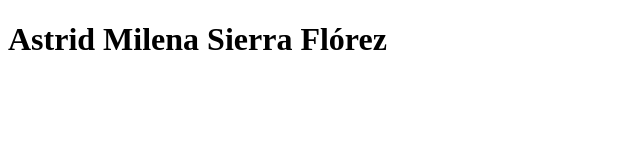
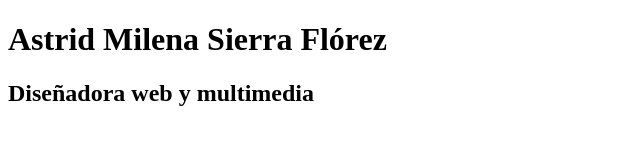
Before and after one commit to AstridS44/AstridS44.github.io, a plain HTML site: page index.html in a window 1280 px wide. Shown: the whole page, without its empty margins (0-640 px from the left). Drawn offline with Linux system fonts and the light colour scheme.

Commit message:
Se agregoó gógcó ocupación

```diff
--- a/index.html
+++ b/index.html
@@ -9,6 +9,7 @@
   <body>
     <header>
       <h1>Astrid Milena Sierra Flórez</h1>
+      <h2>Diseñadora web y multimedia</h2>
     </header>
   </body>
 </html>
```
